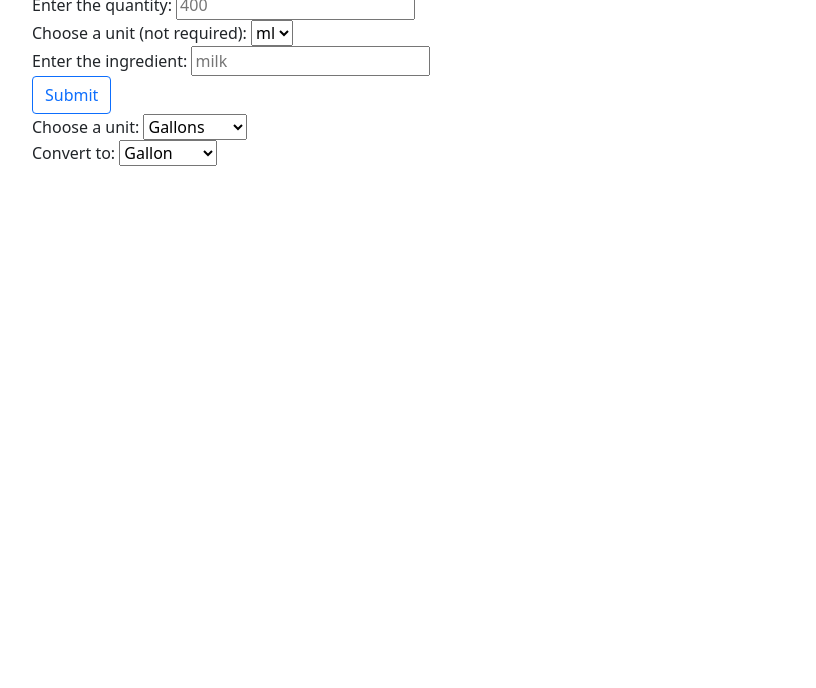
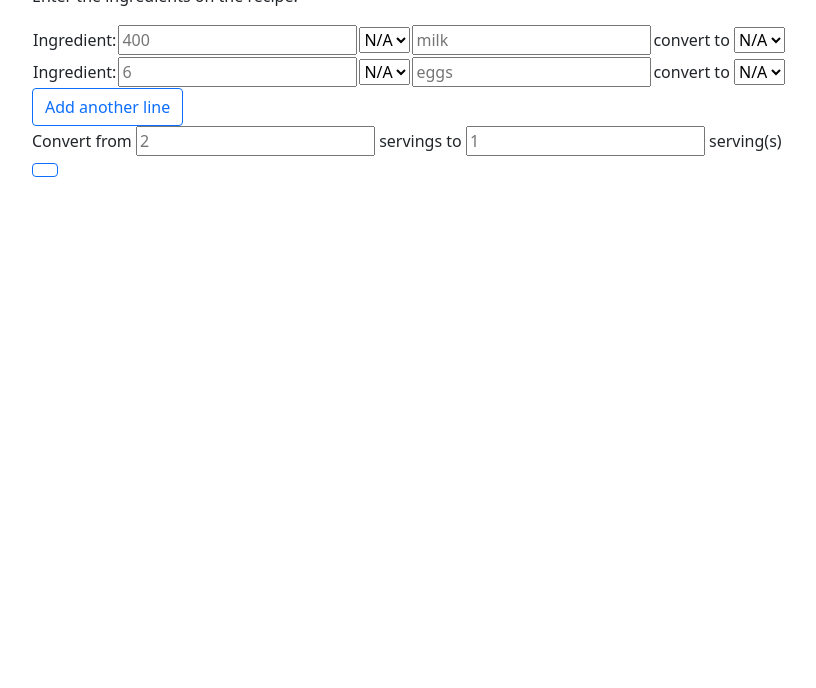
Before and after one commit to wppqywq/mcwics, a plain HTML site: page index.html in a window 1280 px wide. Shown: the part 112-800 px from the top of the page, without its empty margins (50-866 px from the left). Drawn offline with nearby package versions, Linux system fonts and the light colour scheme.

Commit message:
added some new feature(eg. add a new line)

```diff
--- a/index.html
+++ b/index.html
@@ -8,27 +8,127 @@
     <title>Recipe Converter</title>
 
 
+
+    <script src="https://code.jquery.com/jquery-1.12.1.js"
+        integrity="sha256-VuhDpmsr9xiKwvTIHfYWCIQ84US9WqZsLfR4P7qF6O8=" crossorigin="anonymous"></script>
+
+
     <link rel="stylesheet" href="https://cdn.jsdelivr.net/npm/bootstrap@5.1.3/dist/css/bootstrap.min.css"
         rel="stylesheet" integrity="sha384-1BmE4kWBq78iYhFldvKuhfTAU6auU8tT94WrHftjDbrCEXSU1oBoqyl2QvZ6jIW3"
         crossorigin="anonymous">
     <link rel="stylesheet" href="style.css">
+
 </head>
 
 <body>
     <section>
         <div class="container">
             <h1 class="title">Recipe Converter</h1>
-            <h2 class="intro">Enter the ingredients on the recipe:</h2>
+            <p id="introduction">This page helps you convert the servings of your recipe to the servings you need!</p>
+            <p id="instruction">Enter the ingredients on the recipe:</p>
+
+            <table id="tbl">
+                <tr>
+                    <td id="rowTag">Ingredient:</td>
+                    <form action="">
+                        <td>
+                            <input id="numberToConvert" type="number" placeholder="400" required>
+                        </td>
+
+                        <td>
+                            <div>
+                                <select name="unit" id="unit">
+                                    <option value="N/A">N/A</option>
+                                    <option value="mL">mL</option>
+                                    <option value="L">L</option>
+                                </select>
+                            </div>
+                        </td>
+
+                        <td>
+                            <div>
+                                <input id="ingredient" type="text" placeholder="milk" required>
+                            </div>
+                        </td>
+
+                        <td>
+                            convert to
+                            <select name="unit" id="unit">
+                                <option value="N/A">N/A</option>
+                                <option value="mL">mL</option>
+                                <option value="L">L</option>
+                            </select>
+
+                        </td>
+                    </form>
+                </tr>
+
+                <tr>
+                    <td id="rowTag">Ingredient:</td>
+                    <form action="">
+                        <td>
+                            <input id="numberToConvert" type="number" placeholder="6">
+                        </td>
+
+                        <td>
+                            <div>
+                                <select name="unit" id="unit">
+                                    <option value="N/A">N/A</option>
+                                    <option value="mL">mL</option>
+                                    <option value="L">L</option>
+                                </select>
+                            </div>
+                        </td>
+
+                        <td>
+                            <div>
+                                <input id="ingredient" type="text" placeholder="eggs">
+                            </div>
+                        </td>
+
+                        <td>
+                            convert to
+                            <select name="unit" id="unit">
+                                <option value="N/A">N/A</option>
+                                <option value="mL">mL</option>
+                                <option value="L">L</option>
+                            </select>
+
+                        </td>
+                    </form>
+
+                </tr>
+            </table>
+
+            <div>
+                <button class="btn btn-outline-primary add_another">Add another line</button>
+            </div>
+
+
+
+            <div>
+                <label for="originalServing">Convert from</label>
+                <input id="originalServing" type="number" placeholder="2" required>
+
+                <label for="currentServing">servings to</label>
+                <input id="currentServing" type="number" placeholder="1" required>
+                <label for="currentServing">serving(s)</label>
+            </div>
+
+
+            <div>
+                <button class="btn btn-outline-primary submit" value="Let's cook!"></button>
+            </div>
+
+
+            <!--
             <form class="form" action="" method="get">
                 <div>
-                    <label for="numberToConvert">Enter the quantity:</label>
                     <input id="numberToConvert" type="number" placeholder="400" required>
-
                 </div>
 
 
                 <div>
-                    <label for="unit">Choose a unit (not required):</label>
                     <select name="unit" id="unit">
                         <option value="mL">ml</option>
                         <option value="L">L</option>
@@ -37,8 +137,17 @@
                 </div>
 
                 <div>
-                    <label for="ingredient">Enter the ingredient:</label>
-                    <input id="ingredient" type="text" placeholder="milk" required>
+                    <input id="ingredient1" type="text" placeholder="milk" required>
+                </div>
+
+
+                <div>
+                    <label for="originalServing">Convert from</label>
+                    <input id="originalServing" type="number" placeholder="2" required>
+
+                    <label for="currentServing">servings to</label>
+                    <input id="currentServing" type="number" placeholder="1" required>
+                    <label for="currentServing">serving(s)</label>
                 </div>
 
 
@@ -66,10 +175,12 @@
                         <option value="Kilograms">Kilograms</option>
                         <option value="Grams">Grams</option>
                     </select>
-                    <h2 id="result"></label>
                 </div>
+
             </form>
+
         </div>
+        -->
     </section>
 
 
--- a/script.js
+++ b/script.js
@@ -1,10 +1,5 @@
-const number = document.querySelector('.numberToConvert');
-const convertFrom = document.querySelector('.convertFrom');
-const convertTo = document.querySelector('.convertTo');
-
-function handleInput(number, convertFrom, convertTo) {
-    if (convertFrom == 'Grams' && convertTo == 'Kilograms') {
-        var result = document.querySelector('.result');
-        result.setAttribute(number / 1000);
-    }
-}
+$('document').ready(function () {
+    $('.add_another').click(function () {
+        $("#tbl").append('<tr><td id = "rowTag" > Ingredient:</td><form action=""><td><input id="numberToConvert" type="number" placeholder="6"></td><td><div><select name="unit" id="unit"><option value="N/A">N/A</option><option value="mL">mL</option><option value="L">L</option></select></div></td><td><div><input id="ingredient" type="text" placeholder="eggs"></div> </td><td>convert to <select name="unit" id="unit"><option value="N/A">N/A</option><option value="mL">mL</option><option value="L">L</option></select></td></form></tr>');
+    });
+})
```
